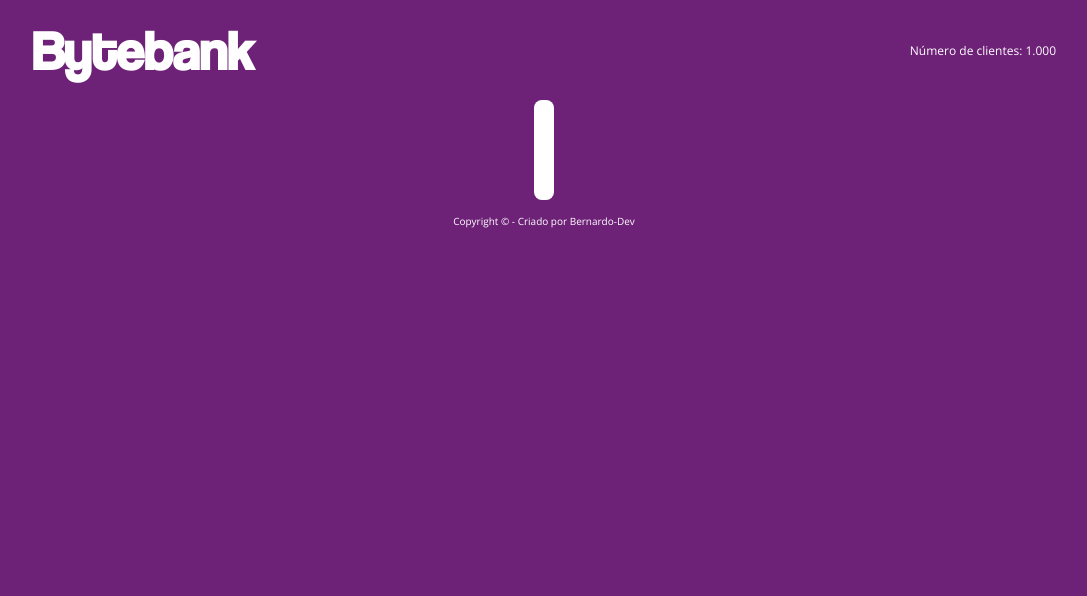
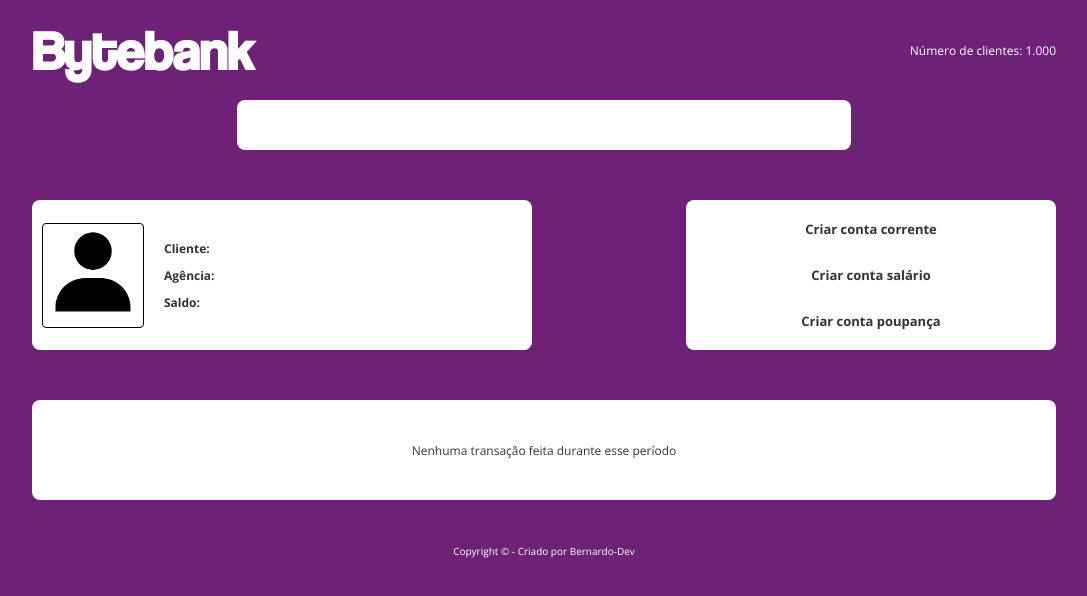
Before and after one commit to BernardoOficial/Bytebank, a website with bundled scripts: page pages/cliente.html in a window 1280 px wide. Shown: the whole page, without its empty margins (96-1183 px from the left). Built offline with nearby package versions, Linux system fonts and the light colour scheme.

Commit message:
Tela do cliente funcional

```diff
--- a/css/cliente.css
+++ b/css/cliente.css
@@ -1,19 +1,112 @@
+main {
+    grid-area: main;
+    display: grid;
+    grid-template-rows: 100px 200px 1fr;
+    grid-template-areas:
+        "boasVindas boasVindas"
+        "infoPessoais contas"
+        "extrato extrato";
+    width: 80%;
+}
 
 .main__boasVindas {
+    grid-area: boasVindas;
+    justify-self: center;
     display: flex;
-    flex-direction: column;
     justify-content: center;
     align-items: center;
 
-    padding: 0px 10px;
-    height: 100px;
+    padding: 0px 20px;
+    width: 60%;
+    height: 50px;
     background-color: #fff;
     color: #333;
     border-radius: 8px;
 }
 
 .main__boasVindas__titulo {
-    font-size: 3rem;
+    font-size: 2rem;
     font-weight: bold;
-    text-align: center;
 }
+
+.main__user {
+    grid-area: infoPessoais;
+    display: flex;
+    align-items: center;
+
+    height: 150px;
+    width: 500px;
+    padding: 10px;
+
+    background-color: #fff;
+    color: #333;
+    border-radius: 8px;
+}
+
+.main__user__img {
+    margin-right: 20px;
+    border: 1px solid #000;
+    border-radius: 4px;
+}
+
+.main__user__img > img {
+    width: 100px;
+}
+
+.main__user__infoPessoais__texto {
+    font-size: 1.2rem;
+    margin: 10px 0;
+    font-weight: bold;
+}
+
+.main__contas {
+    grid-area: contas;
+
+    height: 150px;
+
+    background-color: #fff;
+    border-radius: 8px;
+
+    display: flex;
+    flex-direction: column;
+    justify-content: center;
+    align-items: center;
+}
+
+.main__contas__link {
+    text-decoration: none;
+    font-size: 1.3rem;
+    color: #333;
+    font-weight: bold;
+    margin: 8px;
+
+    width: 200px;
+    height: 30px;
+    display: flex;
+    justify-content: center;
+    align-items: center;
+
+    transition: 0.2s;
+}
+
+.main__contas__link:hover {
+    background-color: #000;
+    color: #fff;
+    border-radius: 4px;
+}
+
+.main__extrato {
+    grid-area: extrato;
+
+    height: 100px;
+    background-color: #fff;
+    border-radius: 8px;
+
+    display: flex;
+    justify-content: center;
+    align-items: center;
+
+    color: #333;
+    font-size: 1.2rem;
+
+}
--- a/funcionalidades/carregarInformacoesCliente.js
+++ b/funcionalidades/carregarInformacoesCliente.js
@@ -7,16 +7,28 @@ function atualizarLogin() {
 
 let boasVindas = document.querySelector('.main__boasVindas');
 
+let infoCliente = document.querySelector('[data-cliente]');
+let infoAgencia = document.querySelector('[data-agencia]');
+let infoSaldo = document.querySelector('[data-saldo]');
+
+console.log(infoAgencia);
+
 function carregaInformacoesCliente() {
 
     atualizarLogin();
 
     if (loginAtual[0]) {
         let nome = loginAtual[0].nome;
+        let agencia = "****";
+        let saldo = "R$ 0.0"
 
         const h1 = document.createElement('h1');
         h1.classList.add('main__boasVindas__titulo');
         h1.textContent = `Boas vindas, ${nome}!`;
+
+        infoCliente.textContent += nome;
+        infoAgencia.textContent += agencia;
+        infoSaldo.textContent += saldo;
 
         boasVindas.appendChild(h1);
     }
--- a/pages/cliente.html
+++ b/pages/cliente.html
@@ -21,7 +21,30 @@
 
     <main>
 
+
         <section class="main__boasVindas"></section>
+
+        <section class="main__user">
+            <div class="main__user__img">
+                <img src="../images/User.png" alt="Usuário da conta">
+            </div>
+
+            <div class="main__user__infoPessoais">
+                <p class="main__user__infoPessoais__texto" data-cliente>Cliente: </p>
+                <p class="main__user__infoPessoais__texto" data-agencia>Agência: </p>
+                <p class="main__user__infoPessoais__texto" data-saldo>Saldo: </p>
+            </div>
+        </section>
+
+        <section class="main__contas">
+            <a href="#" class="main__contas__link">Criar conta corrente</a>
+            <a href="#" class="main__contas__link">Criar conta salário</a>
+            <a href="#" class="main__contas__link">Criar conta poupança</a>
+        </section>
+
+        <section class="main__extrato">
+            <p>Nenhuma transação feita durante esse período</p>
+        </section>
 
     </main>
 
```
Also changed, not shown: images/User.png (added).
